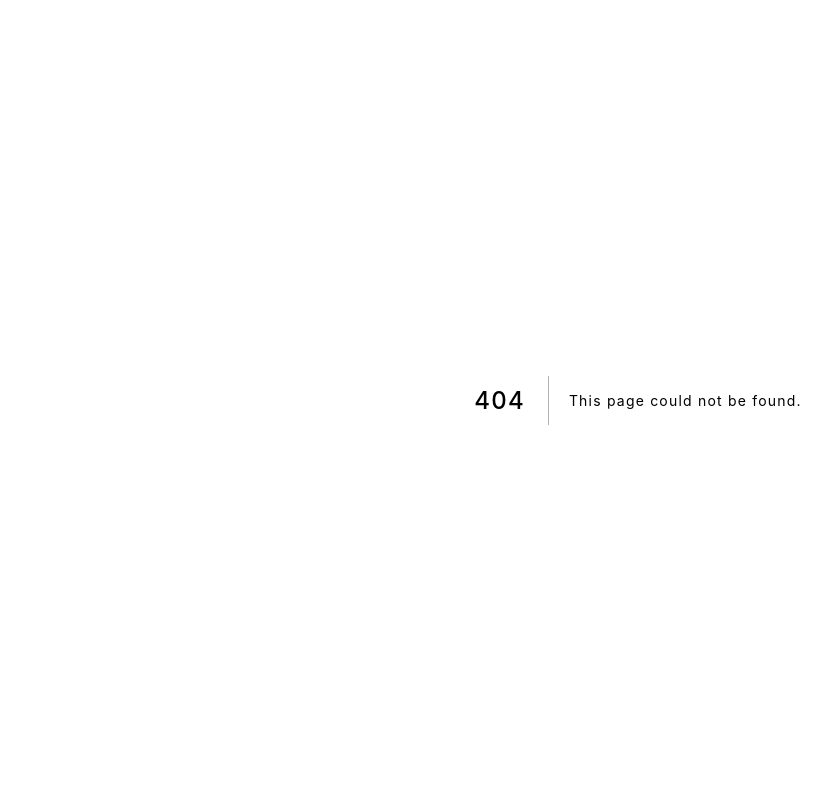
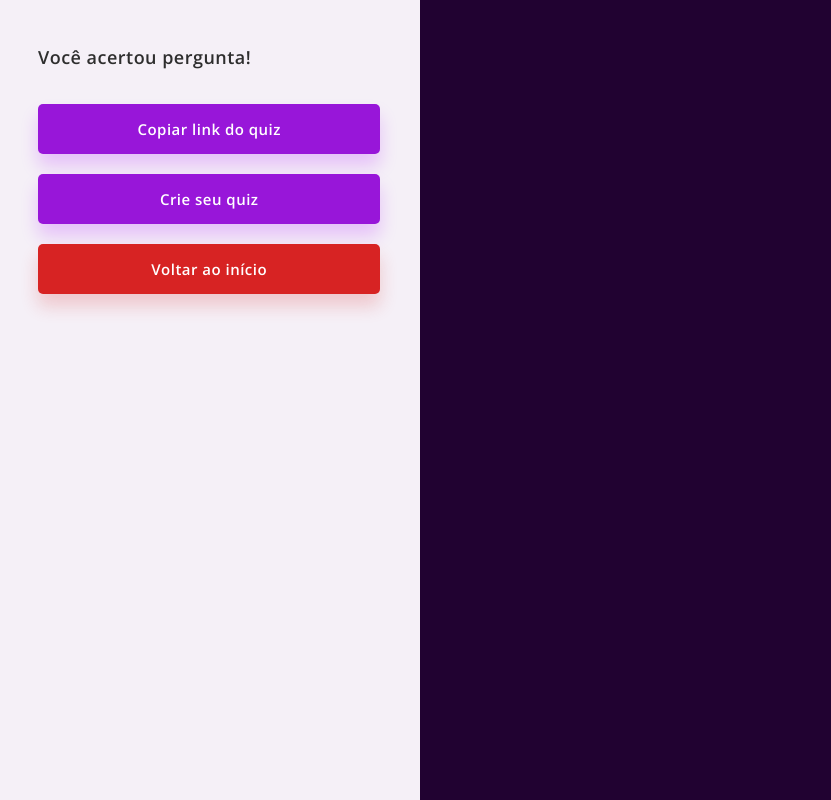
Before and after one commit to EduardoAlphonse/lolquiz, a Next.js app: page /result in a window 1280 px wide. Before the commit this address had no page. Shown: the whole page, without its empty margins (2-833 px from the left). Built offline with nearby package versions, Linux system fonts and the light colour scheme.

Commit message:
color styles in db.json refactored, dynamic button shadow and colors, results page

```diff
--- a/db.json
+++ b/db.json
@@ -26,6 +26,18 @@
         "Kayn",
         "Yone"
       ]
+    },
+    {
+      "image": "https://cdnb.artstation.com/p/assets/images/images/029/988/459/large/foritis-wong-blossom-yasuo-yone-c.jpg",
+      "title": "Qual Campeão é conhecido por ter um passado desonrado?",
+      "description": "Faz tempo em haha",
+      "answer": "Yasuo",
+      "alternatives": [
+        "Riven",
+        "Yasuo",
+        "Kayn",
+        "Yone"
+      ]
     }
   ],
   "external": [
@@ -33,14 +45,27 @@
   ],
   "theme": {
     "colors": {
-      "primary": "#9816D9",
-      "textColor": "#2E2E2E",
-      "primaryDark": "#6B069D",
-      "fadedText": "#B2B2B2",
+      "textColor": {
+        "color": "#2E2E2E",
+        "faded": "#B2B2B2"
+      },
+      "primary": {
+        "color": "#9816D9",
+        "dark": "#6B069D",
+        "shadow": [170, 0, 255, 0.2]
+      },
+      "green": {
+        "color": "#23D723",
+        "dark": "#0ba10b",
+        "shadow": [0, 255, 0, 0.2]
+      },
+      "red": {
+        "color": "#D72323",
+        "dark": "#a60f0f",
+        "shadow": [215, 35, 35, 0.2]
+      },
       "fadedFill": "#D9D9D9",
-      "background": "#F5F0F7",
-      "success": "#23D723",
-      "fail": "#D72323"
+      "background": "#F5F0F7"
     },
     "borderRadius": "4px"
   }
--- a/pages/_app.js
+++ b/pages/_app.js
@@ -57,8 +57,10 @@ const GlobalStyle = createGlobalStyle`
   }
 
   body, input, button {
-    font-family: ProductSans, sans-serif;
-    letter-spacing: 0.1rem;
+    font-family: 'Open Sans', ProductSans, sans-serif;
+    letter-spacing: 0.04rem;
+    font-size: 1.3rem;
+    color: ${({ theme }) => theme.colors.textColor.color}
   }
 
   h1 {
@@ -69,11 +71,13 @@ const GlobalStyle = createGlobalStyle`
 
   h2 {
     font-size: 1.5rem;
-    font-weight: 500;
+    font-weight: 600;
   }
 
-  p {
-
+  .ps {
+    font-size: 1rem;
+    color: ${({ theme }) => theme.colors.primary.color};
+    font-weight: 600;
   }
 `;
 
--- a/pages/_document.js
+++ b/pages/_document.js
@@ -36,6 +36,8 @@ export default class MyDocument extends Document {
         <Head>
           {/* <link rel='preconnect' href='https://fonts.gstatic.com' />
           <link href='https://fonts.googleapis.com/css2?family=Poppins:wght@400;500;600&display=swap' rel='stylesheet' /> */}
+          <link rel='preconnect' href='https://fonts.gstatic.com' />
+          <link href='https://fonts.googleapis.com/css2?family=Open+Sans:wght@400;600&display=swap' rel='stylesheet' />
         </Head>
         <body>
           <Main />
--- /dev/null
+++ b/pages/result.js
@@ -0,0 +1,39 @@
+import React from 'react';
+import { useRouter } from 'next/router';
+
+import ScreenContainer from '../src/components/ScreenContainer';
+import SmallerFrame from '../src/components/SmallerFrame';
+import BiggerFrame from '../src/components/BiggerFrame';
+import Button from '../src/components/Button';
+
+function Result() {
+  const { correctAnswers } = useRouter().query;
+  console.log('correct answers', correctAnswers);
+
+  return (
+    <ScreenContainer>
+      <SmallerFrame justify='start'>
+        <h2>
+          Você acertou
+          {' '}
+          {correctAnswers}
+          {' '}
+          {correctAnswers > 1 ? 'perguntas' : 'pergunta'}
+          !
+        </h2>
+        <Button>
+          Copiar link do quiz
+        </Button>
+        <Button>
+          Crie seu quiz
+        </Button>
+        <Button color='red'>
+          Voltar ao início
+        </Button>
+      </SmallerFrame>
+      <BiggerFrame />
+    </ScreenContainer>
+  );
+}
+
+export default Result;
--- a/src/components/Button/index.js
+++ b/src/components/Button/index.js
@@ -8,12 +8,21 @@ const Button = styled.button`
   width: 100%;
 
   padding: 15px;
-  margin-top: 20px;
   border-radius: 5px;
-  background-color: #9816D9;
+  background-color: ${({ theme, color }) => (
+    color
+      ? theme.colors[color].color
+      : theme.colors.primary.color
+  )};
+  box-shadow: ${({ theme, color }) => (
+    color
+      ? `0px 12px 18px rgba(${theme.colors[color].shadow.join(',')})`
+      // : '0 0 0 rgba(0, 0, 0, 0)'
+      : `0 12px 18px rgba(${theme.colors.primary.shadow.join(',')})`
+  )};
 
   font-size: 1.25rem;
-  font-weight: 500;
+  font-weight: 600;
   color: #FFFFFF;
 
   border: none;
@@ -23,11 +32,16 @@ const Button = styled.button`
 
   :disabled, :hover:disabled {
     background-color: ${({ theme }) => theme.colors.fadedFill};
-    color: ${({ theme }) => theme.colors.textColor}
+    color: ${({ theme }) => theme.colors.textColor.faded};
+    box-shadow: none;
   }
 
   :hover {
-    background-color: ${({ theme }) => theme.colors.primaryDark};
+    background-color: ${({ theme, color }) => (
+    color
+      ? theme.colors[color].dark
+      : theme.colors.primary.dark
+  )};
   }
 
   :enabled {
--- a/src/components/Input/index.js
+++ b/src/components/Input/index.js
@@ -19,7 +19,7 @@ const StyledInput = styled.div`
     background-color: transparent;
     outline: none;
     font-size: 1.25rem;
-    font-weight: 500;
+    font-weight: 600;
 
     transition: all 0.2s ease;
 
@@ -47,7 +47,7 @@ function Input({ onChange, placeHolder, iconName }) {
       {
         iconName && (
           <Image
-            src={`/${iconName}.svg`}
+            src={`/icons/${iconName}.svg`}
             width={20}
             height={20}
             className='icon'
--- a/src/components/ScreenContainer/index.js
+++ b/src/components/ScreenContainer/index.js
@@ -2,6 +2,7 @@ import styled from 'styled-components';
 
 const ScreenContainer = styled.div`
   display: flex;
+  min-width: 1100px;
   height: 100vh;
   flex-direction: row;
   background-color: 'green';
--- a/src/components/SmallerFrame/index.js
+++ b/src/components/SmallerFrame/index.js
@@ -14,8 +14,6 @@ const SmallerFrame = styled.div`
   background-color: ${({ theme }) => theme.colors.background};
   padding: 30px 40px;
 
-  font-size: 1.25rem;
-
   .title {
     @media screen and (max-width: 1400px) {
       margin-bottom: 50px;
@@ -29,6 +27,10 @@ const SmallerFrame = styled.div`
     font-weight: 600;
   }
 
+  .question {
+    margin: 30px 0;
+  }
+
   form {
     position: relative;
     width: 100%;
@@ -37,10 +39,10 @@ const SmallerFrame = styled.div`
       margin-bottom: 10px;
     }
 
-    .ps {
-      font-size: 1rem;
-      color: ${({ theme }) => theme.colors.primary}
-    }
+  }
+
+  button {
+    margin-top: 20px;
   }
 `;
 
```
Also changed, not shown: pages/quiz.js (+34 -26 lines), src/components/Checkbox/index.js (+10 -22 lines), .eslintrc.js, public/icons/user.svg (renamed from src/icons/user.svg), public/user.svg (deleted).
